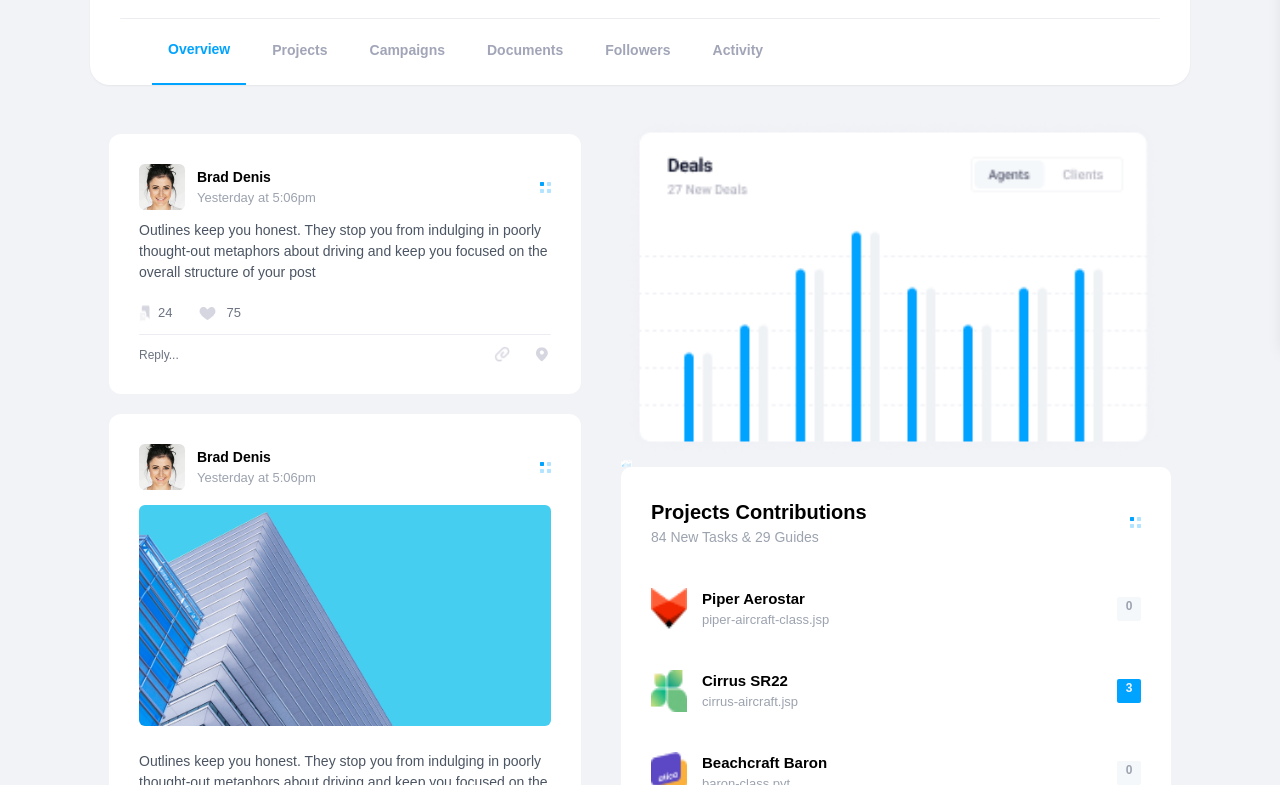
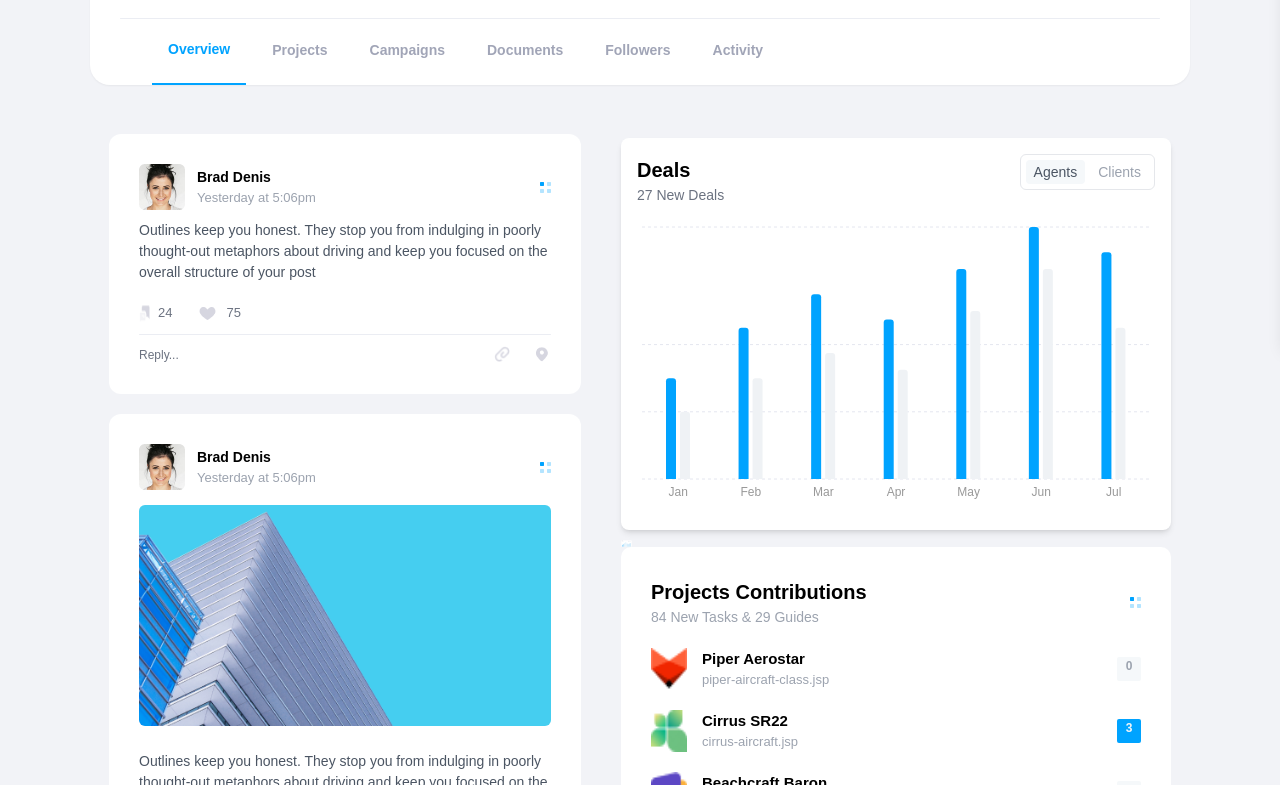
Before and after one commit to aremuumera/Farouk-Blue-chip-Interview-, a Next.js app in the folder web-interview/: page / in a window 1280 px wide. Shown: the part 455-1240 px from the top of the page. Built offline with nearby package versions, Linux system fonts and the light colour scheme.

Commit message:
updating

```diff
--- a/web-interview/package.json
+++ b/web-interview/package.json
@@ -12,7 +12,8 @@
     "lucide-react": "^0.468.0",
     "next": "15.1.0",
     "react": "^19.0.0",
-    "react-dom": "^19.0.0"
+    "react-dom": "^19.0.0",
+    "recharts": "^2.15.0"
   },
   "devDependencies": {
     "@eslint/eslintrc": "^3",
--- a/web-interview/src/components/TabSection/Overview/OverviewInfo.tsx
+++ b/web-interview/src/components/TabSection/Overview/OverviewInfo.tsx
@@ -83,7 +83,7 @@ interface ProjectItemProps {
   const ProjectItem: React.FC<ProjectItemProps> = ({ image, title, description, statusCount }) => {
     const isHighlighted = statusCount > 0;
     return (
-      <div className="flex pt-[40px] justify-between items-center">
+      <div className="flex pt-[20px] justify-between items-center">
         <div className="flex gap-[15px]">
           <Image src={image} alt={title} width={36} height={36} />
           <div>
--- a/web-interview/src/components/TabSection/Overview/ProInfo.tsx
+++ b/web-interview/src/components/TabSection/Overview/ProInfo.tsx
@@ -7,7 +7,7 @@ const ProInfo = () => {
   return (
     <div>
         <div>
-            <div className='w-full h-[600px] rounded-[10px] bg-white mt-[30px] lg:px-[60px] px-[10px] pt-[60px] max-w-[545px]'>
+            <div className='w-full h-[595px] rounded-[10px] bg-white mt-[30px] lg:px-[60px] px-[10px] pt-[60px] max-w-[545px]'>
                 <div className='text-center text-[22px] font-[700]'>
                     <h2>Upgrade to Pro</h2>
                     <h2 className=''>Create Limitless Deals</h2>
--- /dev/null
+++ b/web-interview/src/components/TabSection/Overview/charts.tsx
@@ -0,0 +1,95 @@
+// components/DealsChart.tsx
+import React, { useState } from 'react';
+import {
+  BarChart,
+  Bar,
+  XAxis,
+  YAxis,
+  Tooltip,
+  ResponsiveContainer,
+  CartesianGrid,
+} from 'recharts';
+
+const data = [
+  { name: 'Jan', agents: 12, clients: 8 },
+  { name: 'Feb', agents: 18, clients: 12 },
+  { name: 'Mar', agents: 22, clients: 15 },
+  { name: 'Apr', agents: 19, clients: 13 },
+  { name: 'May', agents: 25, clients: 20 },
+  { name: 'Jun', agents: 30, clients: 25 },
+  { name: 'Jul', agents: 27, clients: 18 },
+];
+
+const Chart: React.FC = () => {
+  const [activeTab, setActiveTab] = useState<'agents' | 'clients'>('agents');
+
+  return (
+    <div className="bg-white shadow-md mb-[10px] rounded-lg p-4 w-full max-w-xl">
+      <div className="flex justify-between items-center mb-4">
+        <div>
+          <h2 className="text-[20px] font-semibold">Deals</h2>
+          <p className="text-[14px] font-[500] text-gray-500">27 New Deals</p>
+        </div>
+        <div>
+          <div className="flex gap-[5px] border-[1px] p-[5px] rounded-md border-gray-200 mb-4">
+            <button
+              className={`px-2 py-[2px] text-sm font-medium rounded ${
+                activeTab === 'agents'
+                  ? 'bg-[#F5F8FA] text-gray-600 font-bold'
+                  : 'text-gray-400'
+              }`}
+              onClick={() => setActiveTab('agents')}
+            >
+              Agents
+            </button>
+            <button
+              className={`px-2 py-[2px] text-sm font-medium rounded ${
+                activeTab === 'clients'
+                  ? 'bg-[#F5F8FA] text-gray-600 font-bold'
+                  : 'text-gray-400'
+              }`}
+              onClick={() => setActiveTab('clients')}
+            >
+              Clients
+            </button>
+          </div>
+        </div>
+      </div>
+
+      {/* Chart */}
+      <div className="w-full h-[292px]">
+        <ResponsiveContainer>
+          <BarChart data={data} barCategoryGap="25%">
+            <CartesianGrid strokeDasharray="3 3" vertical={false} stroke="#E4E6EF" />
+            <XAxis
+              dataKey="name"
+              tick={{ fontSize: 12, fill: '#999' }}
+              axisLine={false}
+              tickLine={false}
+            />
+            <YAxis
+              hide
+              domain={[0, (dataMax: number) => Math.ceil(dataMax / 5) * 5]}
+            />
+            <Tooltip cursor={{ fill: 'rgba(0, 0, 0, 0.1)' }} />
+            {/* Both bars always visible */}
+            <Bar
+              dataKey="agents"
+              fill={activeTab === 'agents' ? '#00A3FF' : '#D0E6FF'} // Active: Blue, Inactive: Light Blue
+              barSize={10}
+              radius={[3, 3, 0, 0]} // Rounded corners
+            />
+            <Bar
+              dataKey="clients"
+              fill={activeTab === 'clients' ? '#00A3FF' : '#EFF2F5'} // Active: Blue, Inactive: Gray
+              barSize={10}
+              radius={[3, 3, 0, 0]} // Rounded corners
+            />
+          </BarChart>
+        </ResponsiveContainer>
+      </div>
+    </div>
+  );
+};
+
+export default Chart;
--- a/web-interview/src/components/TabSection/Overview/overview.tsx
+++ b/web-interview/src/components/TabSection/Overview/overview.tsx
@@ -7,6 +7,7 @@ import OverviewInfo from "./OverviewInfo";
 import ProInfo from "./ProInfo";
 import Image from "next/image";
 import { X } from "lucide-react";
+import Chart from "./charts";
 
 const Overview = () => {
   const [showModal, setShowModal] = useState(false);
@@ -30,9 +31,10 @@ const Overview = () => {
       </div>
 
       {/* Pro Container */}
-      <div className="hidden lg:block w-full max-w-[550px]">
+      <div className="hidden pt-6 lg:block w-full max-w-[550px]">
         <div>
-          <Image src={"/tabs/overview/Deals.png"} alt="overview" width={545} height={332} />
+          <Chart />
+          {/* <Image src={"/tabs/overview/Deals.png"} alt="overview" width={545} height={332} /> */}
         </div>
         <OverviewInfo />
         <ProInfo />
@@ -52,12 +54,13 @@ const Overview = () => {
           <div className="bg-gray-200 w-11/12 max-w-[550px] p-2 rounded-lg overflow-auto max-h-[90vh]">
             <button
               onClick={handleModalToggle}
-              className="absolute top-12 right-8 text-gray-600 text-lg font-bold"
+              className="absolute top-10 right-4 text-gray-600 text-lg font-bold"
             >
               <X className="text-black" />
             </button>
             <div>
-              <Image src={"/tabs/overview/Deals.png"} alt="overview" width={545} height={332} />
+              <Chart />
+              {/* <Image src={"/tabs/overview/Deals.png"} alt="overview" width={545} height={332} /> */}
             </div>
             <OverviewInfo />
             <ProInfo />
```
Also changed, not shown: 1 other file (tests, documents, lock files or other folders).
